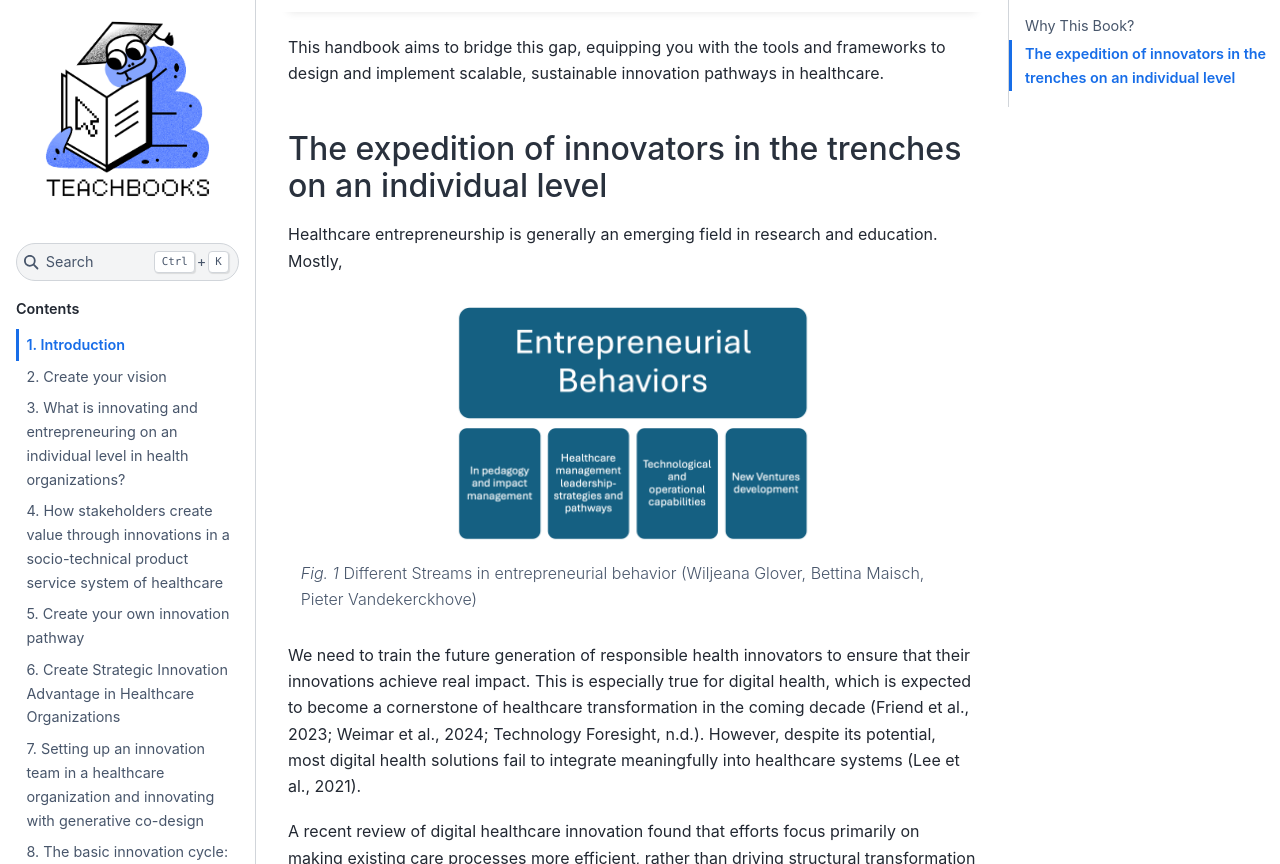
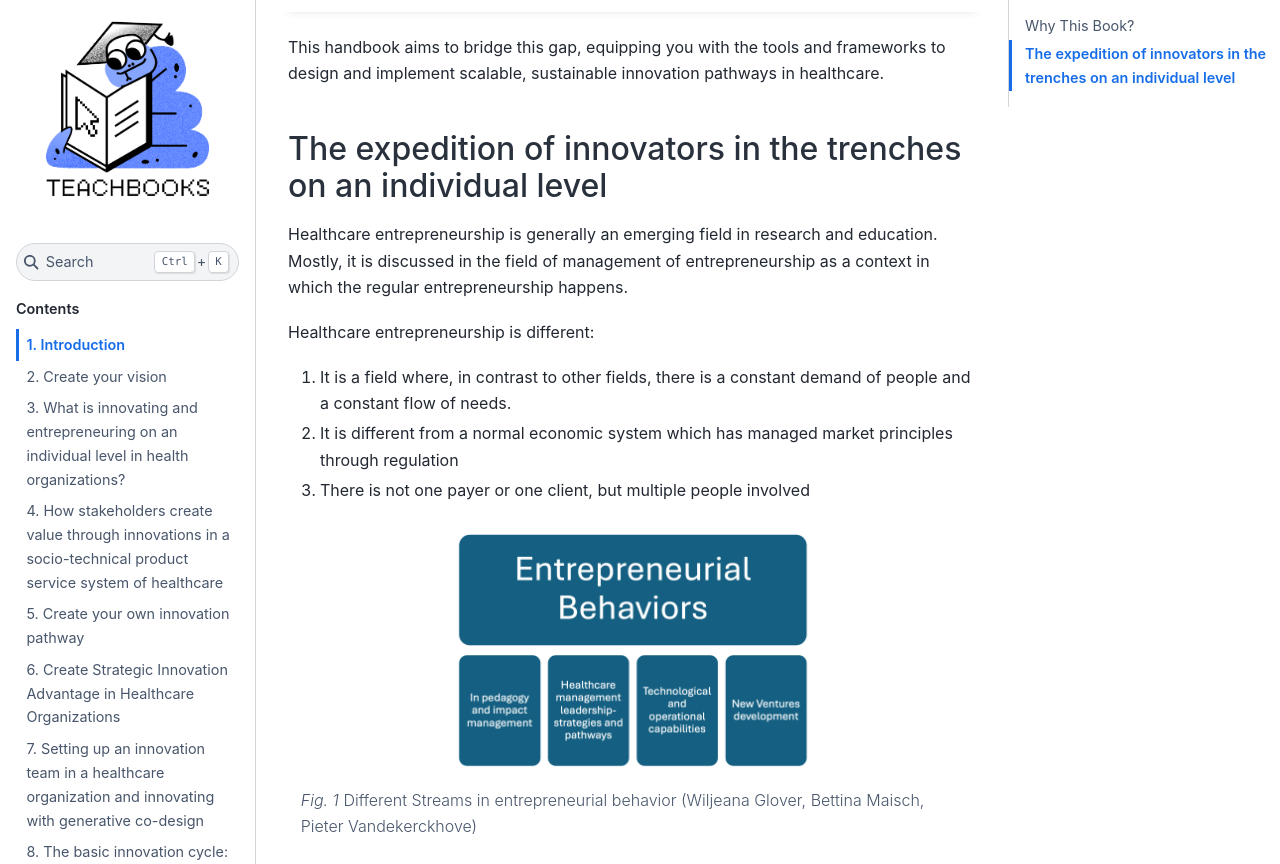
Before and after one commit to pietervandekerckhove/handbook-innovating-health, a Jupyter Book: the page built from book/chapters/02_introduction.md, in a window 1280 px wide and 900 px high, scrolled down 1308 px, cut to the strip 36-900 px from the top of the window. Built offline with Jupyter Book 1.0.4 settings and Sphinx 7.4.7 and the Sphinx Book theme 1.1.4, drawn with Linux system fonts in a browser that asks for light colours; pages that are not in the unit, such as notebooks, are missing from menus; comment, search, counter and statistics services are not loaded.

Commit message:
update intro

````diff
--- a/book/chapters/02_introduction.md
+++ b/book/chapters/02_introduction.md
@@ -29,7 +29,12 @@ This handbook aims to bridge this gap, equipping you with the tools and framewor
 
 ## The expedition of innovators in the trenches on an individual level
 
-Healthcare entrepreneurship is generally an emerging field in research and education. Mostly,
+Healthcare entrepreneurship is generally an emerging field in research and education. Mostly, it is discussed in the field of management of entrepreneurship as a context in which the regular entrepreneurship happens.
+
+Healthcare entrepreneurship is different:
+1. It is a field where, in contrast to other fields, there is a constant demand of people and a constant flow of needs.
+2. It is different from a normal economic system which has managed market principles through regulation
+3. There is not one payer or one client, but multiple people involved
 
 ```{figure} ../figures/Entrepreneurial-behaviors-Bettina-Wiljeana-Pieter.png
 :height: 250px
````
Also changed, not shown: book/chapters/04_innovating_health_organization.md (+16 -4 lines).
